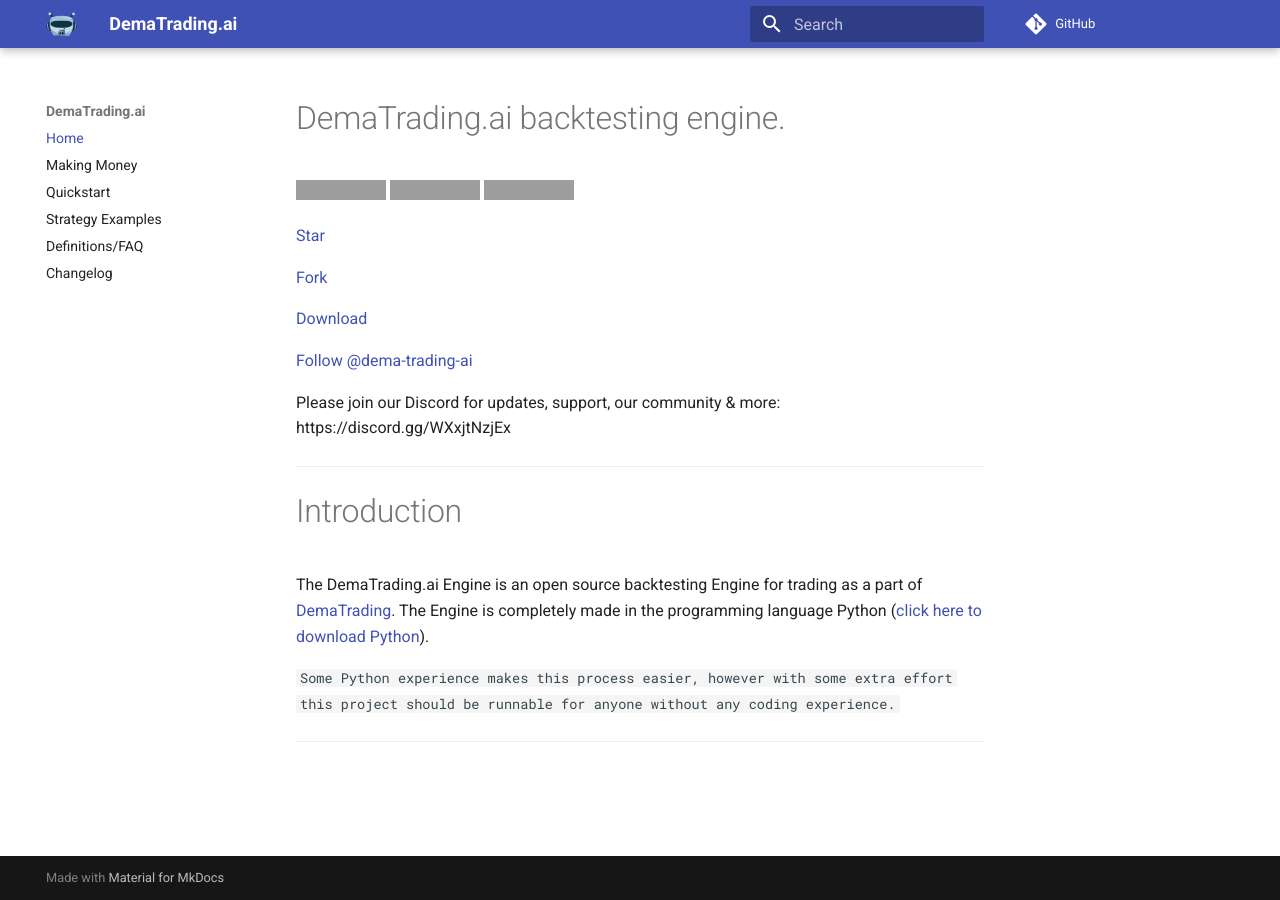
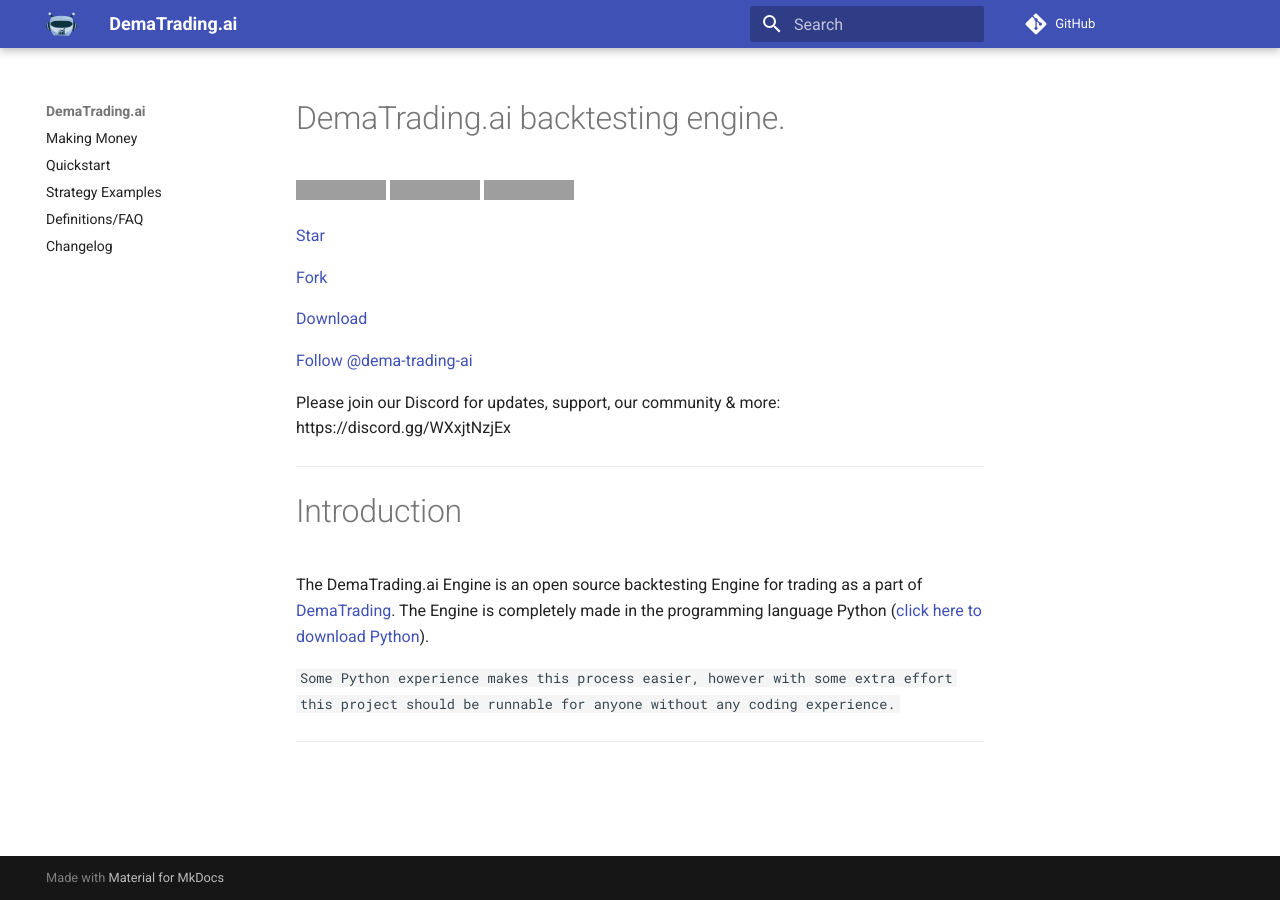
Before and after one commit to dema-trading-ai/engine, an MkDocs documentation site: the page built from docs/index.md, in a window 1280 px wide. Built offline with MkDocs 1.6.1 and Material for MkDocs 9.7.7, drawn with Linux system fonts in a browser that asks for light colours; comment, search, counter and statistics services are not loaded; grey boxes are pictures that could not be loaded.

Commit message:
[Fix] fixed mistake

```diff
--- a/mkdocs.yml
+++ b/mkdocs.yml
@@ -1,6 +1,5 @@
 site_name: DemaTrading.ai
 nav:
-    - Home: home.md
     - Making Money: makingmoney.md
     - Quickstart: quickstart.md
     - Strategy Examples: strategyexamples.md
```
Also changed, not shown: docs/index.md (renamed from docs/home.md).
